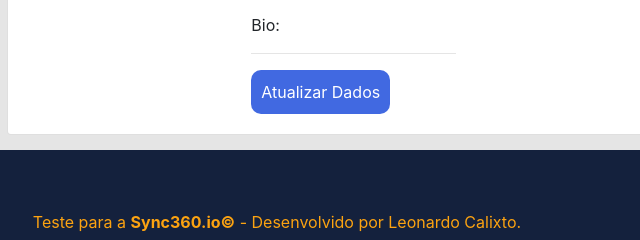
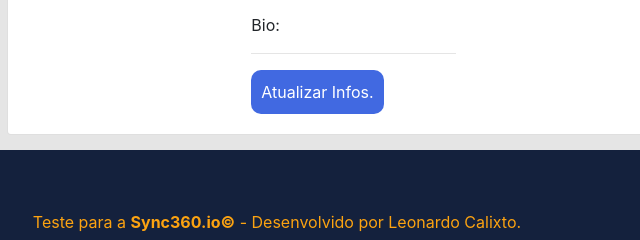
Before and after one commit to leocalixto7/Sync360_LeoCalixto, a plain HTML site: page index.html in a window 1280 px wide. Shown: the part 354-594 px from the top of the page, 363-1003 px from the left. Drawn offline with nearby package versions, Linux system fonts and the light colour scheme.

Commit message:
Update index.html

```diff
--- a/index.html
+++ b/index.html
@@ -51,7 +51,7 @@
                         <p class="card-text">Cidade: <span id="estado_user">--</span></p>
                         <p class="card-text">Bio: <br> <span id="bio_user"></span></p>
                         <hr>
-                        <button class="submit" id="esconder-mostrar"> Atualizar Dados </button>
+                        <button class="submit" id="esconder-mostrar"> <span id="att_info">Atualizar Infos.</span> </button>
                         <br>
 
                         <!-- FORMULÁRIO -->
```
